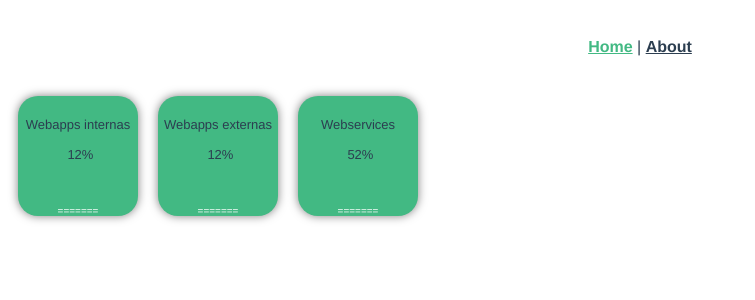
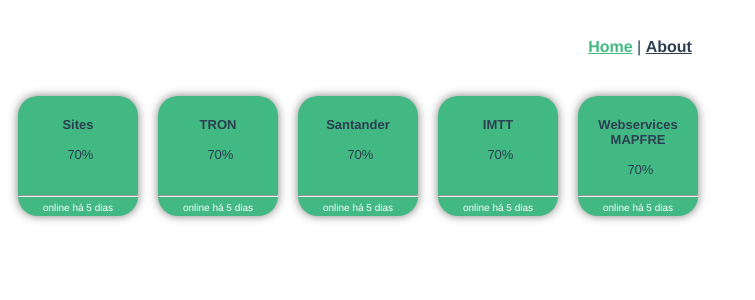
Before and after one commit to acaciobernardo/monitorizacao, a Vue app: page / in a window 1280 px wide. Shown: the top 300 px of the page, without its empty margins (0-755 px from the left). Built offline with nearby package versions, Linux system fonts and the light colour scheme.

Commit message:
indicadores com parametros

```diff
--- a/src/components/Indicador.vue
+++ b/src/components/Indicador.vue
@@ -3,8 +3,12 @@
     <p class="titulo">{{ titulo }}</p>
     <div class="corpo">
         <div class="valores">{{ valor }}</div>
-        <div class="rodape">{{ rodape }}</div>
-
+        <div class="rodape">
+            <div><hr/></div>
+            <div>
+              {{ (footer) ? footer : '&nbsp;' }}
+            </div>
+        </div>
     </div>
   </div>
 </template>
@@ -14,11 +18,11 @@
   name: 'Indicador',
   props: {
     titulo: String,
-    valor: String
+    valor: String,
+    footer: String
   },
   data () {
     return {
-      rodape: '======='
     }
   }
 }
@@ -30,6 +34,7 @@
 .indicador {
   background: #42b983;
   max-width: 120px;
+  min-width: 120px;
   min-height: 120px;
   position: relative;
   font-size: small;
@@ -39,7 +44,7 @@
 .indicador .titulo {
    margin-top: 0 auto;
    padding-top: 8px;
-
+   font-weight: bold;
    font-size: small;
 }
 
@@ -50,7 +55,7 @@
 
 .indicador .rodape {
   position: absolute;
-  bottom: 0;
+  bottom: 3px;
   left: 0;
   width: 100%;
   color: #fff;
--- a/src/views/HomeView.vue
+++ b/src/views/HomeView.vue
@@ -1,20 +1,49 @@
 <template>
   <div class="indicadores-container">
     <!-- <img alt="Vue logo" src="../assets/logo.png"> -->
-    <Indicador titulo="Webapps internas" valor="12%"  />
-    <Indicador titulo="Webapps externas" valor="12%"  />
-    <Indicador titulo="Webservices" valor="52%"  />
+    <Indicador v-for="di in dados" :key="di.titulo"
+         :titulo="di.titulo"
+         :valor="di.valor"
+         :footer="di.footer"  />
+
   </div>
 </template>
 
 <script>
 // @ is an alias to /src
 import Indicador from '@/components/Indicador.vue'
+import { ref }  from 'vue'
 
 export default {
   name: 'HomeView',
   components: {
     Indicador
+  },
+  setup() {
+    const dados = ref([{
+      titulo: 'Sites',
+      valor: '70%',
+      footer: 'online há 5 dias'
+    },{
+      titulo: 'TRON',
+      valor: '70%',
+      footer: 'online há 5 dias'
+    },{
+      titulo: 'Santander',
+      valor: '70%',
+      footer: 'online há 5 dias'
+    },{
+      titulo: 'IMTT',
+      valor: '70%',
+      footer: 'online há 5 dias'
+    },{
+      titulo: 'Webservices MAPFRE',
+      valor: '70%',
+      footer: 'online há 5 dias'
+    }
+  ])
+
+    return { dados }
   }
 }
 </script>
```
